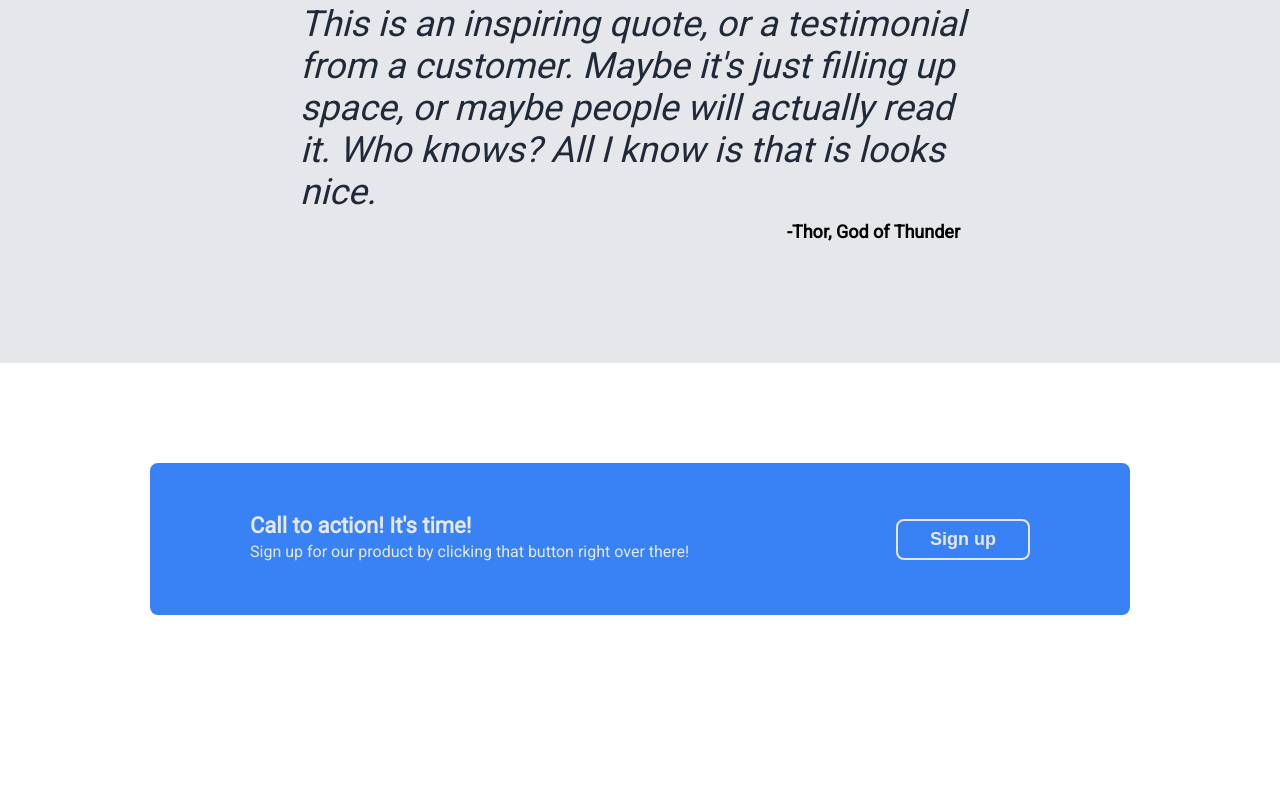
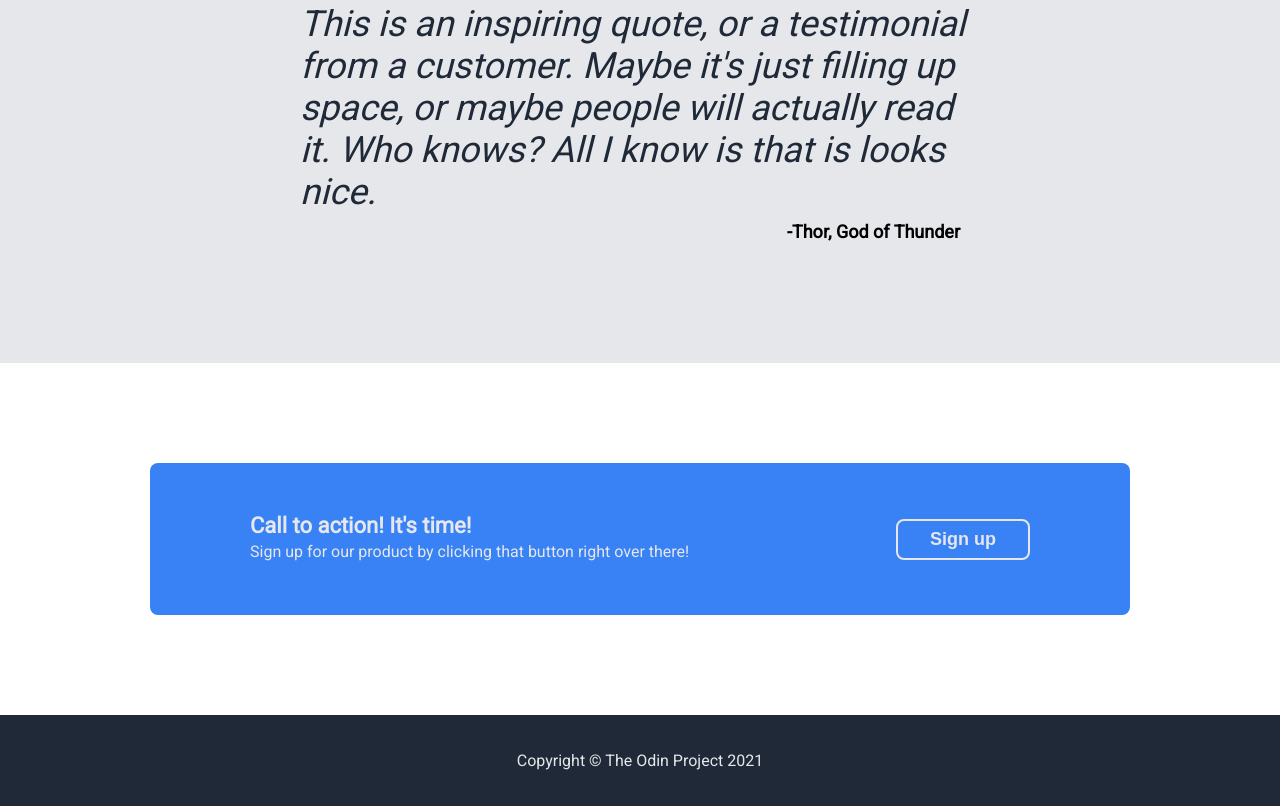
Before and after one commit to Ashtonautica/odin-landing-page, a plain HTML site: page index.html in a window 1280 px wide. Shown: the part 1203-2009 px from the top of the page. Before the commit the page ends 1918 px from the top, so only its background shows below. Drawn offline with Linux system fonts and the light colour scheme.

Commit message:
Add footer

```diff
--- a/index.html
+++ b/index.html
@@ -62,6 +62,8 @@
             <button>Sign up</button>
         </div>
     </div>
-    <div class="footer"></div>
+    <div class="footer">
+        <p>Copyright © The Odin Project 2021</p>
+    </div>
 </body>
 </html>
--- a/style.css
+++ b/style.css
@@ -165,3 +165,12 @@ button {
     border: 2px solid #e5e7eb;
     margin: 0 100px 0 0;
 }
+
+.footer {
+    background-color: #1f2937;
+    color: #e5e7eb;
+    display: flex;
+    justify-content: center;
+    align-items: center;
+    padding: 20px;
+}
```
